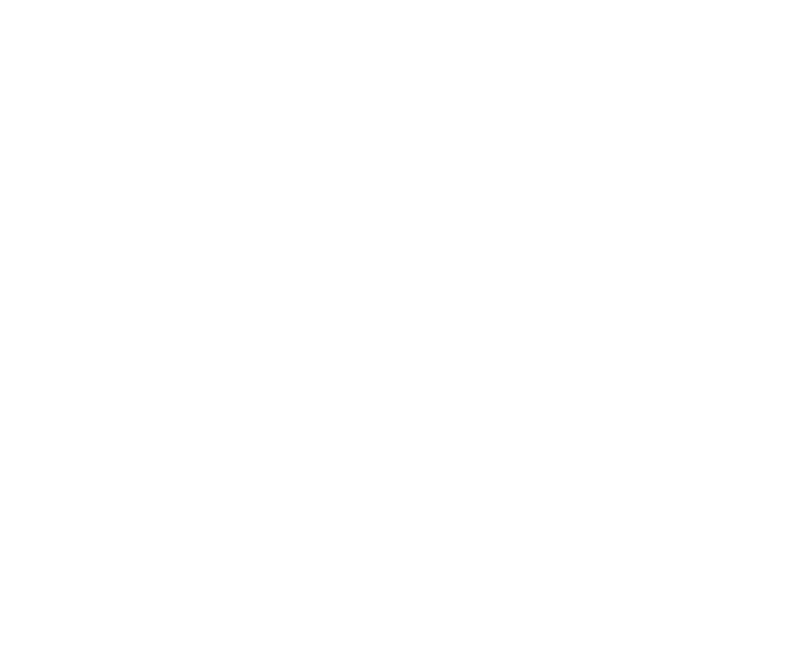
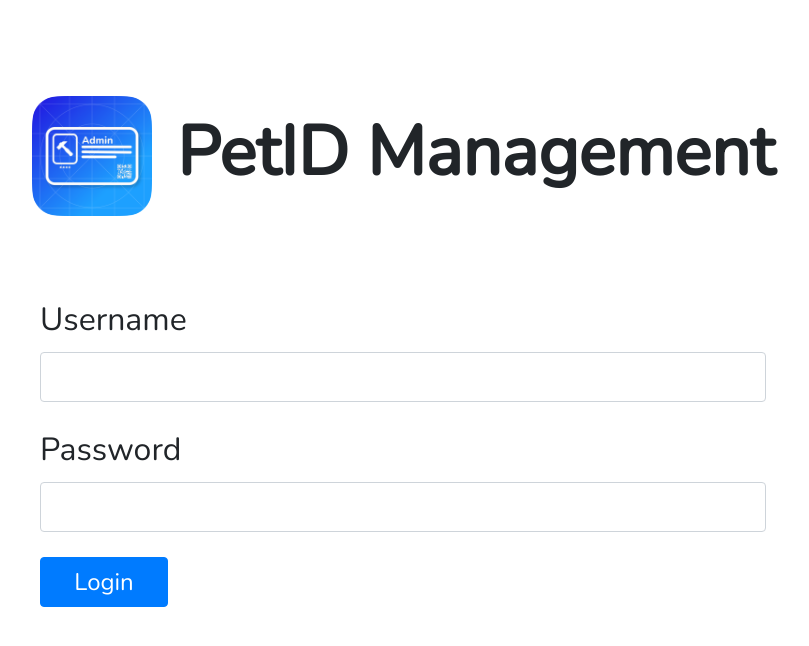
Before and after one commit to DES-Destry/PetIdAdmin, a Nuxt app: page /login in a window 1280 px wide. Before the commit this address had no page. Shown: the top 646 px of the page, without its empty margins (237-1046 px from the left). Built offline with nearby package versions, Linux system fonts and the light colour scheme.

Commit message:
feat: add login page

```diff
--- /dev/null
+++ b/layouts/default.vue
@@ -0,0 +1,9 @@
+<template>
+  <Nuxt />
+</template>
+
+<style>
+body {
+  font-family: 'Nunito', serif;
+}
+</style>
--- a/nuxt.config.js
+++ b/nuxt.config.js
@@ -11,7 +11,13 @@
       { hid: 'description', name: 'description', content: '' },
       { name: 'format-detection', content: 'telephone=no' },
     ],
-    link: [{ rel: 'icon', type: 'image/x-icon', href: '/favicon.ico' }],
+    link: [
+      { rel: 'icon', type: 'image/x-icon', href: '/favicon.ico' },
+      {
+        rel: 'stylesheet',
+        href: 'https://fonts.googleapis.com/css2?family=Nunito&display=swap',
+      },
+    ],
   },
 
   // Global CSS: https://go.nuxtjs.dev/config-css
--- a/pages/index.vue
+++ b/pages/index.vue
@@ -4,8 +4,18 @@
 
 <script lang="ts">
 import Vue from 'vue'
+import LS from '~/store/constants/LS'
 
 export default Vue.extend({
-  name: 'IndexPage',
+  name: 'Empty',
+  mounted() {
+    const token = localStorage.getItem(LS.AccessToken)
+
+    if (token) {
+      this.$nuxt.$options.$router.push('/profile')
+    } else {
+      this.$router.push('/login')
+    }
+  },
 })
 </script>
--- /dev/null
+++ b/pages/login.vue
@@ -0,0 +1,174 @@
+<script lang="ts">
+import Vue from 'vue'
+
+export default Vue.extend({
+  props: {
+    expired: {
+      type: Boolean,
+      default: false,
+    },
+  },
+
+  data: function () {
+    return {
+      username: '',
+      password: '',
+
+      appendAlert(message: string, type: string) {
+        const alertPlaceholder = document.getElementById('liveErrorAlert')
+        const wrapper = document.createElement('div')
+        wrapper.innerHTML = [
+          `<div class="alert alert-${type} alert-dismissible fade show notification" role="alert" style="width: 60vw; font-size: 20px;">`,
+          `   <div>${message}</div>`,
+          '   <button type="button" class="btn-close" data-bs-dismiss="alert" aria-label="Close"></button>',
+          '</div>',
+        ].join('')
+
+        alertPlaceholder?.append(wrapper)
+      },
+    }
+  },
+  methods: {
+    login() {
+      // const response = await AdminController.login(
+      //   this.username,
+      //   this.password
+      // );
+
+      // if (response?.status === 200) {
+      //   localStorage.setItem(LS.AccessToken, response.data.accessToken);
+      //   localStorage.setItem(LS.AdminId, response.data.adminId);
+      //
+      //   // Go to profile if login is successful
+      //   this.$router.push({ name: "admin-profile" });
+      //   return;
+      // }
+
+      this.username = ''
+      this.password = ''
+
+      // if (response?.status === 401) {
+      if (this.username === '') {
+        this.appendAlert('Incorrect credentials!', 'danger')
+        // return;
+      }
+
+      // this.appendAlert(
+      //   "Something went really wrong... Exit this page forever",
+      //   "danger"
+      // );
+    },
+  },
+})
+</script>
+
+<template>
+  <div class="container">
+    <div class="top">
+      <div id="liveErrorAlert"></div>
+      <div
+        v-if="expired"
+        class="alert alert-danger alert-dismissible fade show notification"
+        role="alert"
+      >
+        Your <strong>15 minutes</strong> session was expired!
+        <button
+          type="button"
+          class="btn-close"
+          data-bs-dismiss="alert"
+          aria-label="Close"
+        ></button>
+      </div>
+
+      <div class="head">
+        <img class="ico" src="@/static/icon.png" alt="fut" />
+        <h1 class="title">PetID Management</h1>
+      </div>
+    </div>
+
+    <form class="log-form">
+      <div class="mb-xl-4">
+        <label for="usernameInput" class="form-label">Username</label>
+        <input
+          id="usernameInput"
+          v-model="username"
+          type="text"
+          class="form-control"
+          aria-describedby="username"
+        />
+      </div>
+      <div class="mb-xl-4">
+        <label for="passwordInput" class="form-label">Password</label>
+        <input
+          id="passwordInput"
+          v-model="password"
+          type="password"
+          class="form-control"
+        />
+      </div>
+      <button type="button" class="btn btn-primary login-btn" @click="login">
+        Login
+      </button>
+    </form>
+  </div>
+</template>
+
+<style scoped lang="scss">
+.container {
+  margin-top: 2vh;
+}
+
+.top {
+  display: flex;
+  flex-direction: column;
+  align-items: center;
+}
+
+.notification {
+  width: 60vw !important;
+  font-size: 20px;
+}
+
+.warning-svg {
+  height: 25px;
+  vertical-align: center;
+}
+
+.head {
+  display: flex;
+  flex-direction: row;
+  margin-top: 10vh;
+  justify-content: center;
+  align-items: center;
+}
+
+.ico {
+  width: 120px;
+  height: 120px;
+  border-radius: 25px;
+}
+
+.title {
+  margin-left: 25px;
+  font-weight: 800;
+  font-size: 69px;
+  vertical-align: center;
+}
+
+.form-control {
+  font-size: 24px;
+}
+
+.log-form {
+  font-size: 32px;
+  text-align: left;
+  margin-top: 10vh;
+  margin-left: 15vw;
+  margin-right: 15vw;
+}
+
+.login-btn {
+  font-size: 24px;
+  width: 10vw;
+}
+</style>
```
